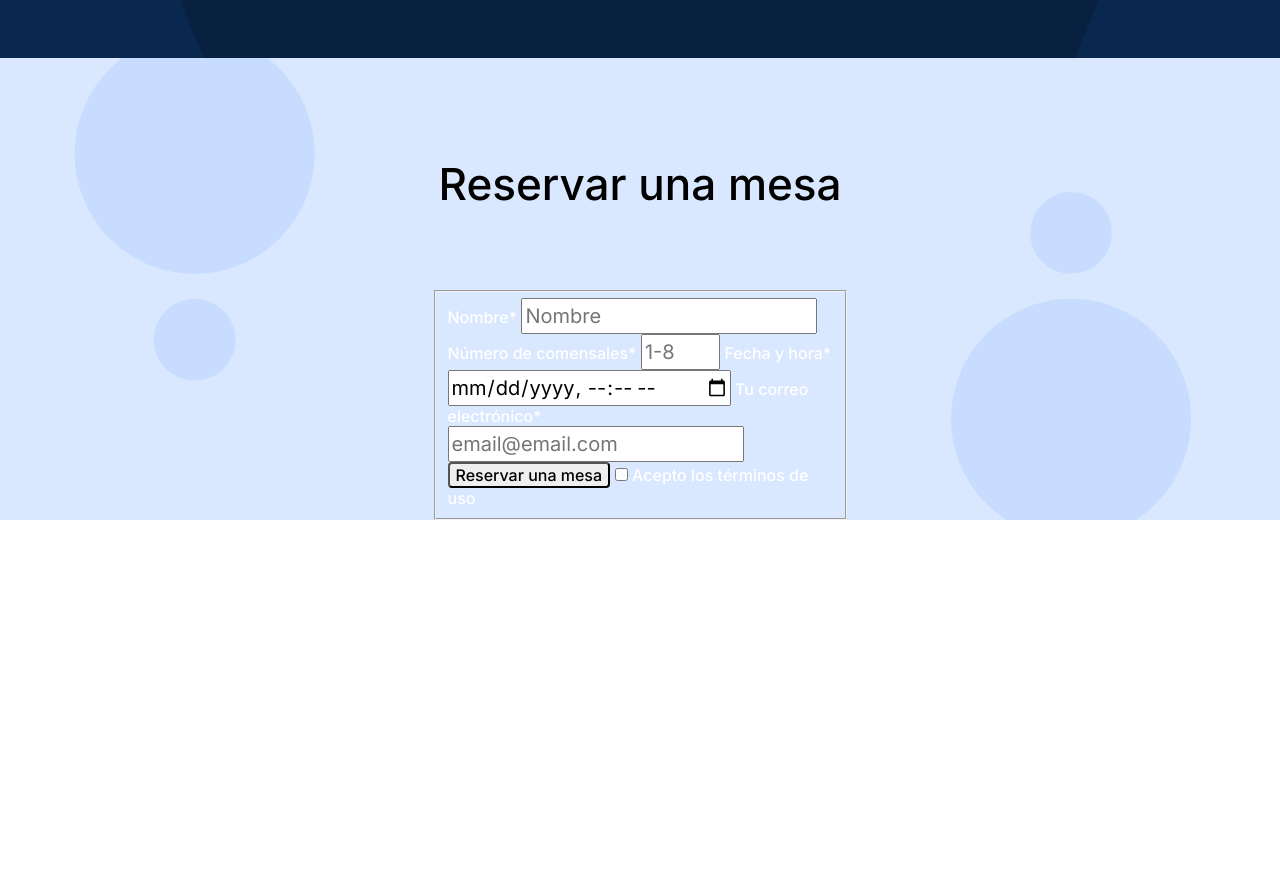
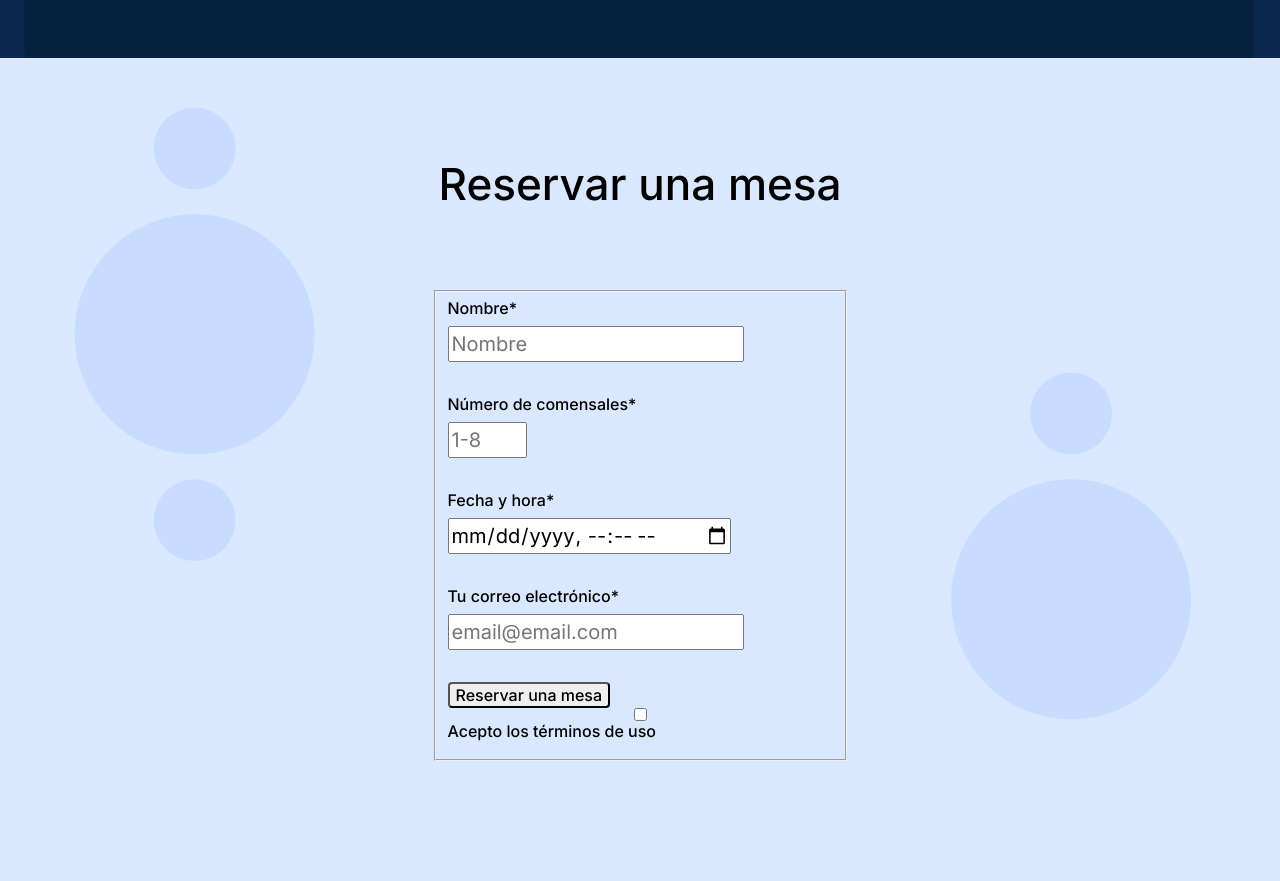
Before and after one commit to ferni112365/web_project_coffeeshop, a plain HTML site: page index.html in a window 1280 px wide. Shown: the part 1675-2556 px from the top of the page. Before the commit the page ends 2195 px from the top, so only its background shows below. Drawn offline with Linux system fonts and the light colour scheme.

```diff
--- a/index.html
+++ b/index.html
@@ -121,10 +121,13 @@
           </div>
         </section>
         <section class="reservation" id="reservar-mesa">
+          <!-- 1. Title -->
           <h2 class="reservation__title">Reservar una mesa</h2>
-          <form class="form reservation__form">
-            <!-- 4. label-->
+          <!-- 2. Form, mezcla de clases -->
+          <form class="reservation__form form">
+            <!-- 3. fieldest -->
             <fieldset class="form__fieldset">
+              <!-- 4. label-->
               <label class="form__label" for="Nombre">Nombre*</label>
               <!-- 5. input-->
               <input
@@ -166,20 +169,21 @@
                 placeholder="email@email.com"
                 required
               />
+
               <!-- 6. Botón reservar mesa -->
               <button class="form__button" type="submit">
                 Reservar una mesa
               </button>
 
-              <input
-                class="form__input-checkbox"
-                type="checkbox"
-                name="agreement"
-                id="acepto"
-                value="acepto"
-              />
+              <!-- 7. checkbox -->
               <label class="form__label" for="acepto"
-                >Acepto los términos de uso</label
+                ><input
+                  class="form__input-checkbox"
+                  type="checkbox"
+                  name="agreement"
+                  id="acepto"
+                  value="acepto"
+                />Acepto los términos de uso</label
               >
             </fieldset>
           </form>
@@ -189,3 +193,8 @@
     </div>
   </body>
 </html>
+
+<main>
+  <section class="recipes"></section>
+  <section class="reservation"></section>
+</main>
--- a/pages/index.css
+++ b/pages/index.css
@@ -201,13 +201,14 @@
 }
 
 .form {
+  color: #000000;
 }
 
 .reservation__form {
   display: flex;
   justify-content: center;
   margin-top: 80px;
-  text-align: left;
+  padding-bottom: 120px;
 }
 
 .form__fieldset {
@@ -220,6 +221,9 @@
   font-weight: 500;
   font-size: 16px;
   line-height: 20px;
+  display: flex;
+  flex-direction: column;
+  margin-bottom: 8px;
 }
 
 .form__input {
@@ -228,6 +232,7 @@
   font-weight: normal;
   font-size: 20px;
   line-height: 30px;
+  margin-bottom: 32px;
 }
 
 .form__button {
```
